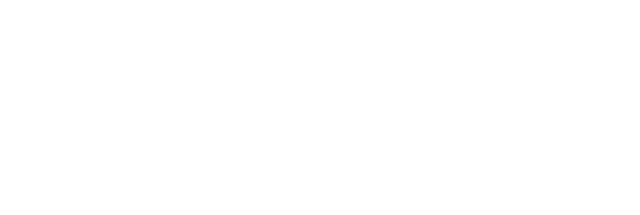
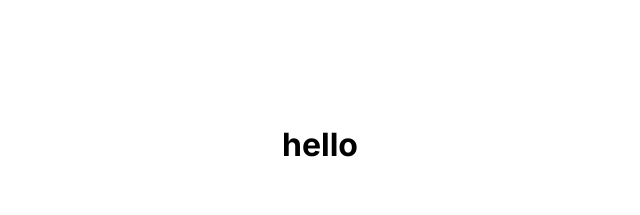
Before and after one commit to ohmaruko/Tranquify, a Next.js app: page / in a window 1280 px wide. Shown: the top 215 px of the page, without its empty margins (320-960 px from the left). Built offline with nearby package versions, Linux system fonts and the light colour scheme.

Commit message:
add global font size

```diff
--- a/pages/_app.js
+++ b/pages/_app.js
@@ -1,5 +1,5 @@
 import "@/styles/globals.css";
 
 export default function App({ Component, pageProps }) {
-  return <Component {...pageProps} />;
+  return <Component {...pageProps} />
 }
--- a/pages/index.js
+++ b/pages/index.js
@@ -15,7 +15,7 @@
         <link rel="icon" href="/favicon.ico" />
       </Head>
       <main className={`${styles.main} ${inter.className}`}>
-
+       <h1>hello</h1>
       </main>
     </>
   );
--- a/styles/globals.css
+++ b/styles/globals.css
@@ -12,5 +12,8 @@
 
     --font-heading: 32px;
     --font-subheading: 20px;
+    --font-button: 20px;
     --font-heading: 32px;
+    --font-body: 16px;
+    --font-small-body: 12px;
 }
```
